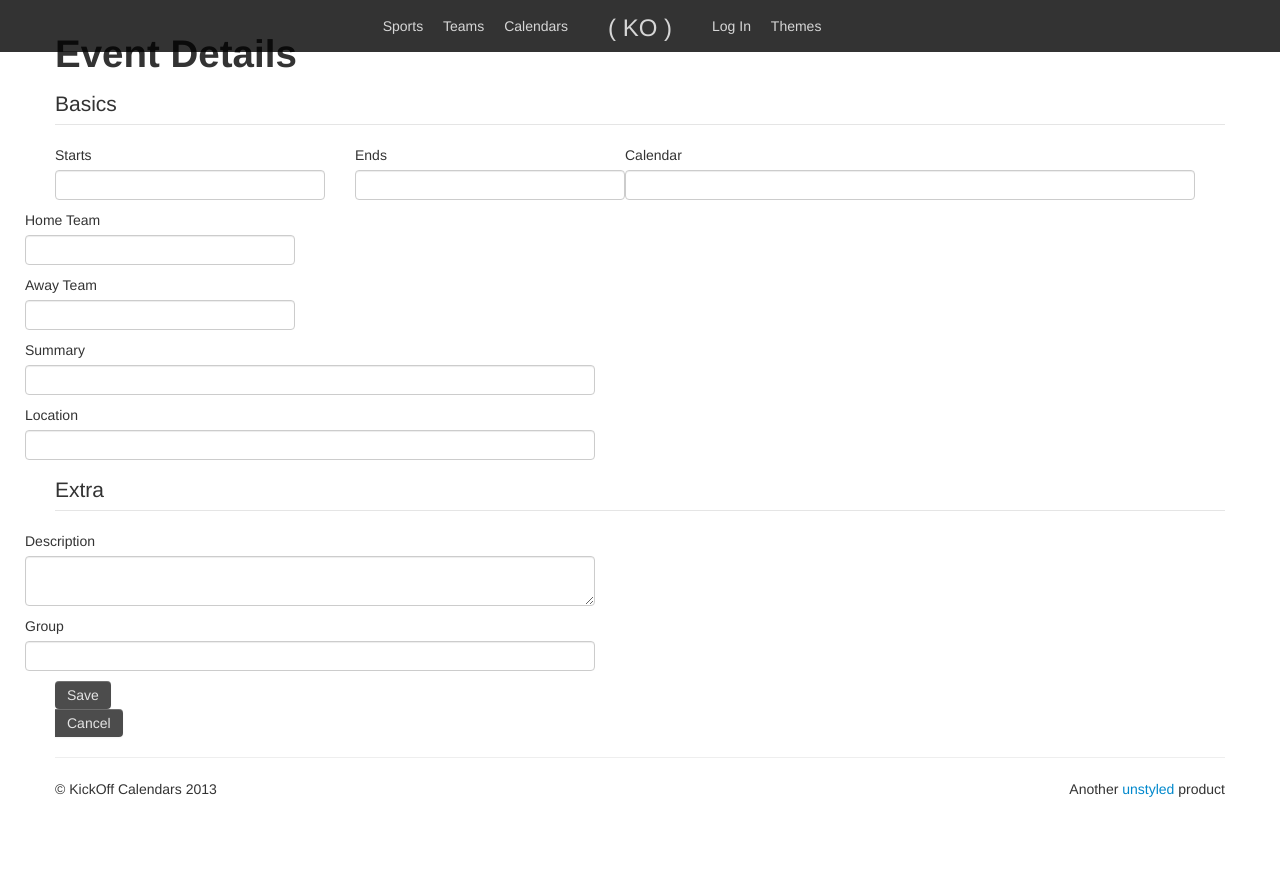
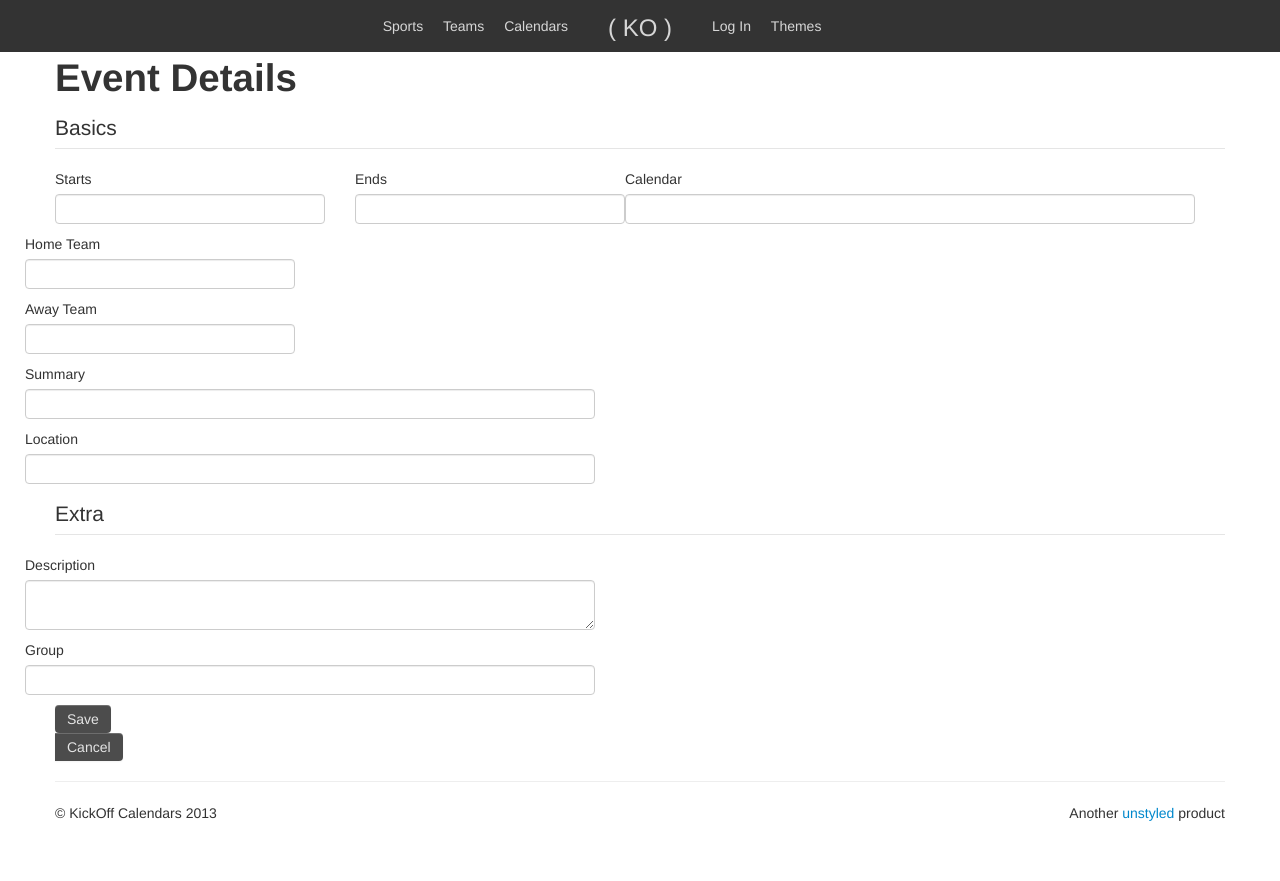
Before and after one commit to si/kickoff, a CakePHP app: the page made by app/View/Events/form.ctp in a window 1280 px wide. Before the commit the page ends 797 px from the top, so only its background shows below. Run offline with PHP 8.4 and a stand-in for CakePHP, Linux system fonts and the light colour scheme; the template is opened without the code that fills it, so the values that code supplies are empty; form fields are guessed from the names that the template uses; some libraries are stand-ins or nearby versions; some web fonts are replaced.

Commit message:
Additional padding for top of page

```diff
--- a/app/webroot/css/kickoff.app.css
+++ b/app/webroot/css/kickoff.app.css
@@ -417,5 +417,5 @@ nav li:hover ul, nav li:focus ul {
 
 /* line 9, ../sass/kickoff.app.scss */
 body {
-  padding: 1.5rem 0;
+  padding: 3rem 0;
 }
--- a/app/webroot/sass/kickoff.app.scss
+++ b/app/webroot/sass/kickoff.app.scss
@@ -7,5 +7,5 @@
 @import "_components/calendars";
 
 body {
-  padding: 1.5rem 0;
+  padding: 3rem 0;
 }
```
